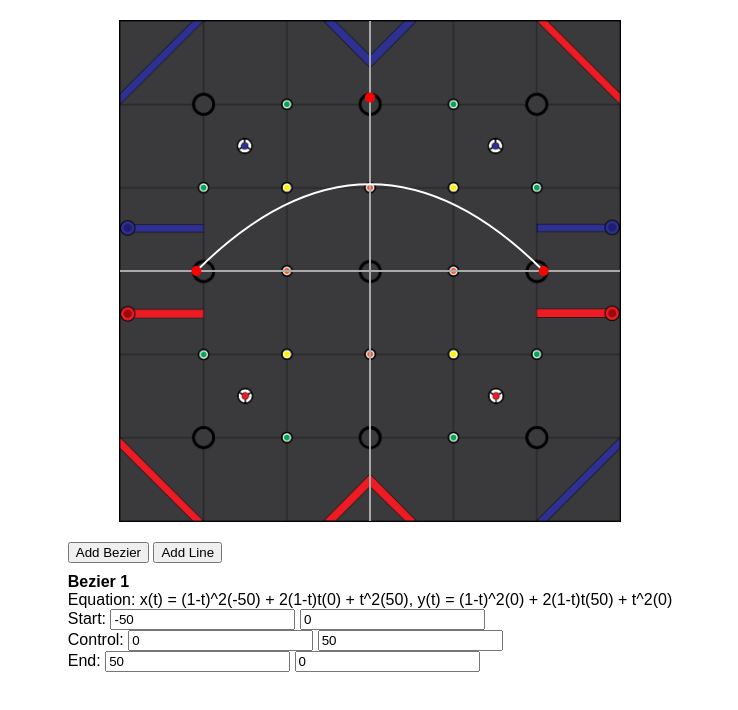
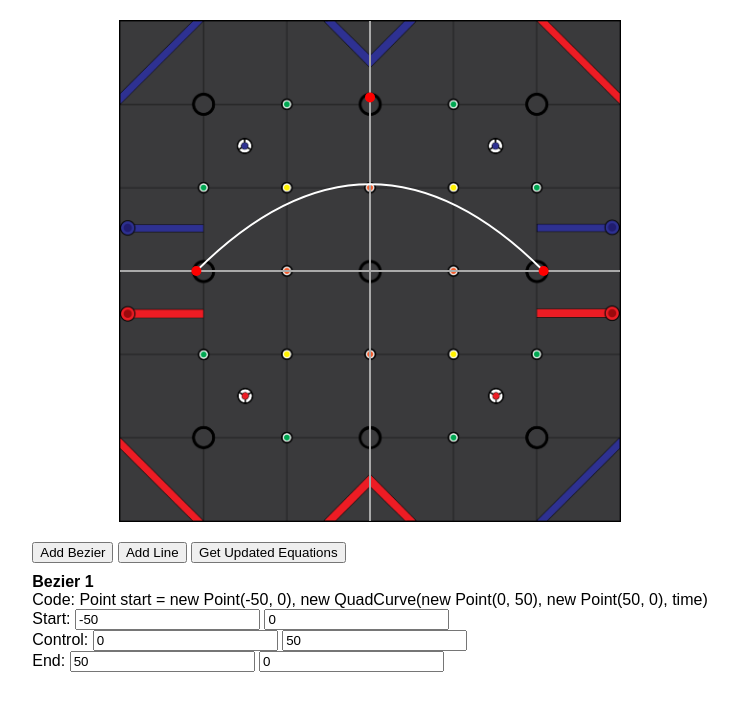
Before and after one commit to charizardavi/VerticesPathGen, a plain HTML site: page index.html in a window 1280 px wide. Shown: the whole page, without its empty margins (270-1008 px from the left). Drawn offline with Linux system fonts and the light colour scheme.

Commit message:
bugfixes

```diff
--- a/index.html
+++ b/index.html
@@ -11,6 +11,8 @@
     <div id="controls">
         <button id="addBezier">Add Bezier</button>
         <button id="addLine">Add Line</button>
+        <button onclick="updateInputs()">Get Updated Equations</button>
+
         <div id="pointsData"></div>
     </div>
     <script src="script.js"></script>
--- a/script.js
+++ b/script.js
@@ -171,11 +171,10 @@ function updateInputs() {
   shapes.forEach((shape, index) => {
     const div = document.createElement("div");
 
-    if (shape.type === "bezier") {
-      const equation = generateBezierEquation(shape);
+    if (shape.type === "bezier" && index === 0) {
       div.innerHTML = `
                 <strong>Bezier ${index + 1}</strong><br>
-                Equation: x(t) = ${equation.x}, y(t) = ${equation.y} <br>
+                Code: Point start = new Point(${shape.startPoint.x}, ${shape.startPoint.y}), new QuadCurve(new Point(${shape.controlPoint.x}, ${shape.controlPoint.y}), new Point(${shape.endPoint.x}, ${shape.endPoint.y}), time) <br>
                 Start: <input type="text" value="${
                   shape.startPoint.x
                 }" data-index="${index}" data-key="startPoint-x"> <input type="text" value="${
@@ -192,11 +191,10 @@ function updateInputs() {
         shape.endPoint.y
       }" data-index="${index}" data-key="endPoint-y">
             `;
-    } else if (shape.type === "line") {
-      const equation = generateLineEquation(shape);
+    } else if (shape.type === "line" && index === 0) {
       div.innerHTML = `
                 <strong>Line ${index + 1}</strong><br>
-                Equation: x(t) = ${equation.x}, y(t) = ${equation.y} <br>
+                Code: Point start = new Point(${shape.startPoint.x}, ${shape.startPoint.y}), new Line(new Point(${shape.endPoint.x}, ${shape.endPoint.y}), time) <br>
                 Start: <input type="text" value="${
                   shape.startPoint.x
                 }" data-index="${index}" data-key="startPoint-x"> <input type="text" value="${
@@ -209,9 +207,40 @@ function updateInputs() {
       }" data-index="${index}" data-key="endPoint-y">
             `;
     }
+
+    else if (shape.type === "bezier" && index != 0){
+      div.innerHTML = `
+                <strong>Bezier ${index + 1}</strong><br>
+                Code: Point start = new Point(${shape.startPoint.x}, ${shape.startPoint.y}), new QuadCurve(new Point(${shape.controlPoint.x}, ${shape.controlPoint.y}), new Point(${shape.endPoint.x}, ${shape.endPoint.y}), time) <br>
+                Control: <input type="text" value="${
+                  shape.controlPoint.x
+                }" data-index="${index}" data-key="controlPoint-x"> <input type="text" value="${
+        shape.controlPoint.y
+      }" data-index="${index}" data-key="controlPoint-y"><br>
+                End: <input type="text" value="${
+                  shape.endPoint.x
+                }" data-index="${index}" data-key="endPoint-x"> <input type="text" value="${
+        shape.endPoint.y
+      }" data-index="${index}" data-key="endPoint-y">
+            `;
+    }
+    else if (shape.type === "line" && index != 0){
+      div.innerHTML = `
+                <strong>Line ${index + 1}</strong><br>
+                Code: Point start = new Point(${shape.startPoint.x}, ${shape.startPoint.y}), new Line(new Point(${shape.endPoint.x}, ${shape.endPoint.y}), time) <br>
+
+                End: <input type="text" value="${
+                  shape.endPoint.x
+                }" data-index="${index}" data-key="endPoint-x"> <input type="text" value="${
+        shape.endPoint.y
+      }" data-index="${index}" data-key="endPoint-y">
+            `;
+    }
+
     pointsData.appendChild(div);
   });
 }
+
 
 function render() {
   ctx.clearRect(0, 0, canvas.width, canvas.height);
```
